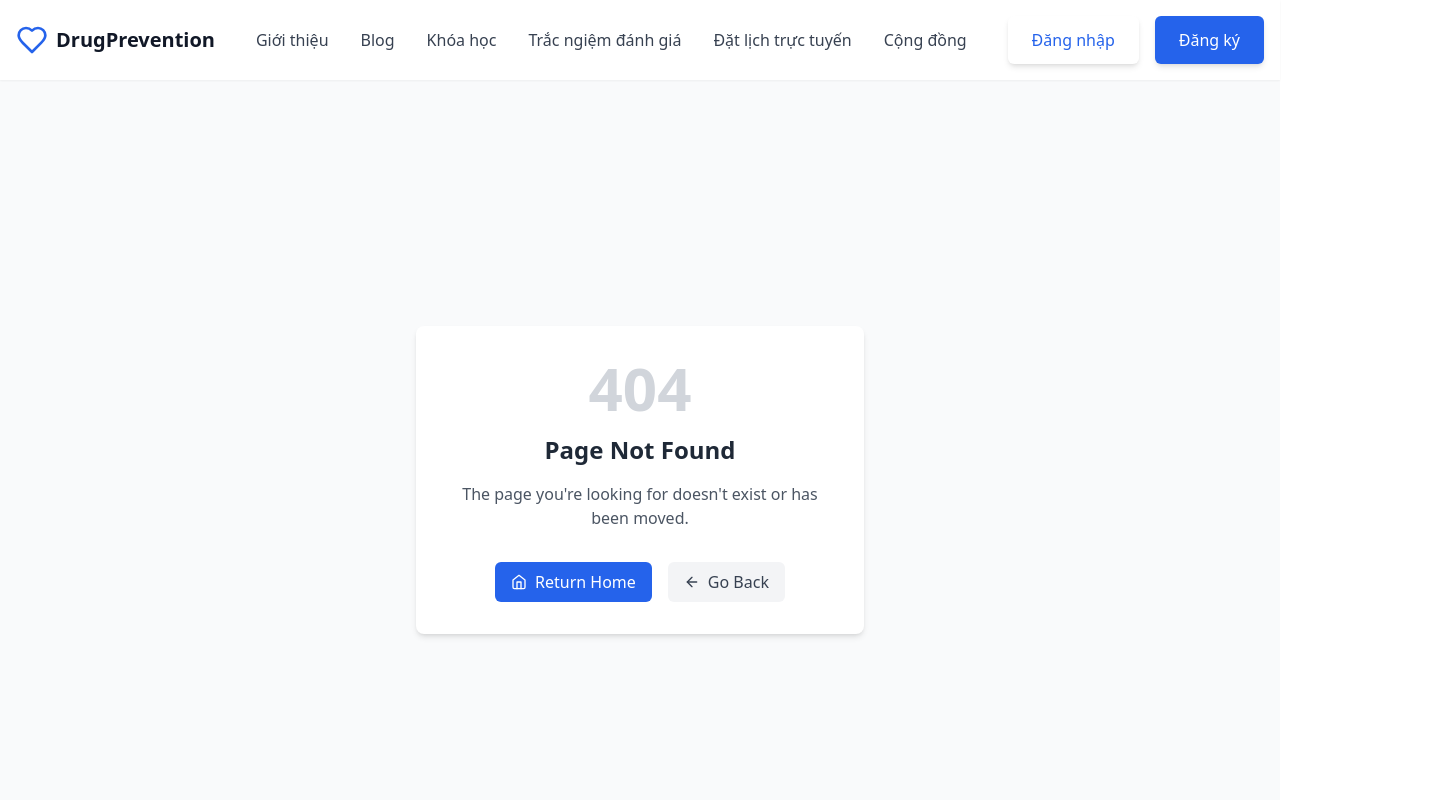
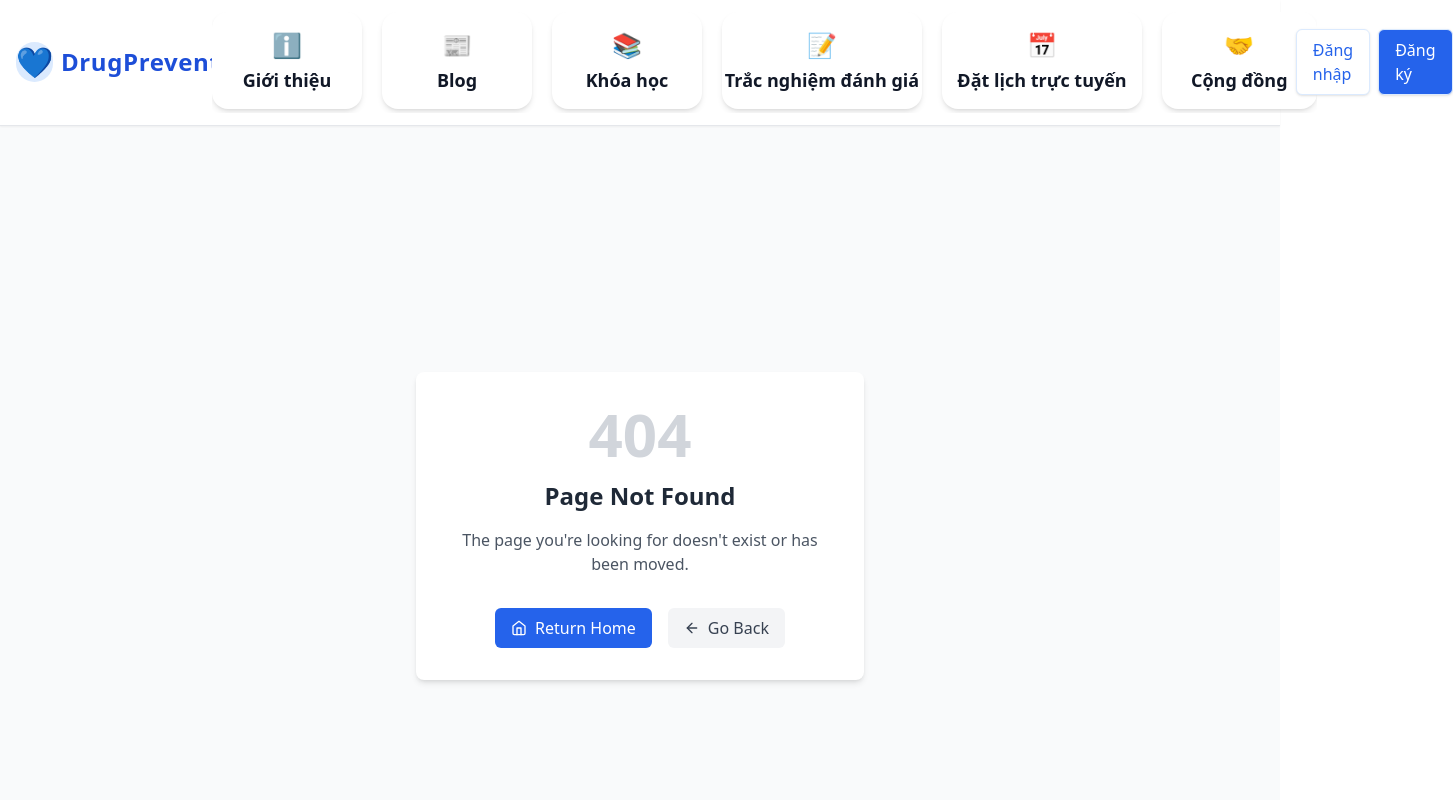
Before and after one commit to Rinnn465/DrugUsePreventionProject, a React (Vite) app in the folder client/: page /feedback/1 in a window 1280 px wide. Shown: the top 800 px of the page, 1453 px wide, since content can reach past the window. Built offline with nearby package versions, Linux system fonts and the light colour scheme.

Commit message:
homepage update

```diff
--- a/client/src/components/Header.tsx
+++ b/client/src/components/Header.tsx
@@ -1,24 +1,49 @@
 import React, { useEffect } from 'react';
 import { Link, NavLink } from 'react-router-dom';
-import { Heart, Menu, X, User } from 'lucide-react';
 import Tippy from '@tippyjs/react/headless';
 import { useUser } from '../context/UserContext';
 
-interface HeaderProps {
-  toggleMobileMenu: () => void;
-}
+const navMenus = [
+  {
+    to: '/about',
+    label: 'Giới thiệu',
+    icon: 'ℹ️',
+  },
+  {
+    to: '/article',
+    label: 'Blog',
+    icon: '📰',
+  },
+  {
+    to: '/courses',
+    label: 'Khóa học',
+    icon: '📚',
+  },
+  {
+    to: '/assessments',
+    label: 'Trắc nghiệm đánh giá',
+    icon: '📝',
+  },
+  {
+    to: '/appointments',
+    label: 'Đặt lịch trực tuyến',
+    icon: '📅',
+  },
+  {
+    to: '/community-programs',
+    label: 'Cộng đồng',
+    icon: '🤝',
+  },
+];
 
-const Header: React.FC<HeaderProps> = ({ toggleMobileMenu }) => {
-
+const Header: React.FC = () => {
   let { user, setUser } = useUser();
   useEffect(() => {
     const storedUser = localStorage.getItem('user');
-    // console.log(storedUser);
-
     if (storedUser) {
       setUser(JSON.parse(storedUser));
     }
-  }, [])
+  }, []);
 
   const handleLogout = () => {
     fetch('http://localhost:5000/api/auth/logout', {
@@ -36,128 +61,84 @@ const Header: React.FC<HeaderProps> = ({ toggleMobileMenu }) => {
         }
       })
       .catch(err => console.error('Error:', err));
-  }
+  };
 
   return (
-    <header className="sticky top-0 z-50 bg-white/90 backdrop-blur-md shadow-sm">
-      <div className="container mx-auto px-4 py-4 flex items-center justify-between">
-        <Link to="/" className="flex items-center gap-2">
-          <Heart className="h-8 w-8 text-primary-600" />
-          <span className="font-bold text-xl text-gray-900">DrugPrevention</span>
+    <header className="sticky top-0 z-50 bg-white shadow-sm border-b">
+      <div className="container mx-auto px-4 py-3 flex items-center justify-between gap-4">
+        {/* Logo */}
+        <Link to="/" className="flex items-center gap-2 min-w-[180px]">
+          <span className="inline-block h-10 w-10 rounded-full bg-primary-100 flex items-center justify-center">
+            <span role="img" aria-label="logo" className="text-3xl">💙</span>
+          </span>
+          <span className="font-bold text-2xl text-primary-700 tracking-wide">DrugPrevention</span>
         </Link>
-
-        {/* Desktop Navigation */}
-        <nav className="hidden md:flex items-center space-x-8">
+        {/* Menu điều hướng dạng card */}
+        <nav className="flex-1 flex justify-center">
+          <div className="flex gap-5 overflow-x-auto scrollbar-thin pb-1">
+            {navMenus.map((item, idx) => (
               <NavLink
-            to="/about"
+                to={item.to}
+                key={idx}
                 className={({ isActive }) =>
-              isActive ? "text-primary-600 font-medium" : "text-gray-700 hover:text-primary-600 transition-colors"
+                  `flex flex-col items-center justify-center bg-white rounded-2xl shadow-md px-7 py-4 min-w-[150px] max-w-[200px] hover:shadow-lg transition group border border-transparent hover:border-primary-200 text-center whitespace-nowrap select-none ${isActive ? 'border-primary-500 shadow-lg' : ''}`
                 }
+                style={{ minHeight: 80 }}
               >
-            Giới thiệu
+                <span className="text-2xl mb-2">{item.icon}</span>
+                <span className="text-lg font-semibold text-gray-900 group-hover:text-primary-600 transition leading-tight">
+                  {item.label}
+                </span>
               </NavLink>
-          <NavLink
-            to="/article"
-            className={({ isActive }) =>
-              isActive ? "text-primary-600 font-medium" : "text-gray-700 hover:text-primary-600 transition-colors"
-            }
-          >
-            Blog
-          </NavLink>
-          <NavLink
-            to="/courses"
-            className={({ isActive }) =>
-              isActive ? "text-primary-600 font-medium" : "text-gray-700 hover:text-primary-600 transition-colors"
-            }
-          >
-            Khóa học
-          </NavLink>
-          <NavLink
-            to="/assessments"
-            className={({ isActive }) =>
-              isActive ? "text-primary-600 font-medium" : "text-gray-700 hover:text-primary-600 transition-colors"
-            }
-          >
-            Trắc ngiệm đánh giá
-          </NavLink>
-          <NavLink
-            to="/appointments"
-            className={({ isActive }) =>
-              isActive ? "text-primary-600 font-medium" : "text-gray-700 hover:text-primary-600 transition-colors"
-            }
-          >
-            Đặt lịch trực tuyến
-          </NavLink>
-          <NavLink
-            to="/community-programs"
-            className={({ isActive }) =>
-              isActive ? "text-primary-600 font-medium" : "text-gray-700 hover:text-primary-600 transition-colors"
-            }
-          >
-            Cộng đồng
-          </NavLink>
-
+            ))}
+          </div>
         </nav>
-
-        {user ? <div className="flex items-center gap-4">
+        {/* User/account */}
+        <div className="min-w-[120px] flex justify-end">
+          {user ? (
             <Tippy
               interactive
-            // visible={true}
-            render={(attrs) => {
-              return (
-                <div
-                  className='bg-white shadow-lg rounded-md p-4'
-                  tabIndex={-1} {...attrs}
-                >
+              render={(attrs) => (
+                <div className='bg-white shadow-lg rounded-md p-4' tabIndex={-1} {...attrs}>
                   <div className="flex flex-col gap-2">
-                    {/* <Link to={`/profile/${user?.AccountID}`} className="flex items-center gap-2 text-gray-700 hover:text-primary-600 transition-colors">
-                      <User className="h-5 w-5" />
-                      <span>Hồ sơ</span>
-                    </Link> */}
                     <Link to={`/dashboard/${user?.AccountID}`} className="flex items-center gap-2 text-gray-700 hover:text-primary-600 transition-colors">
-                      <User className="h-5 w-5" />
+                      <span role="img" aria-label="user" className="text-2xl">👤</span>
                       <span>Dashboard</span>
                     </Link>
                     <button
                       onClick={handleLogout}
                       className="flex items-center gap-2 text-gray-700 hover:text-primary-600 transition-colors">
-                      <User className="h-5 w-5" />
+                      <span role="img" aria-label="logout">🚪</span>
                       <span>Đăng xuất</span>
                     </button>
                   </div>
                 </div>
-              )
-            }}
+              )}
             >
-            <div className='flex gap-2'>
-              <User className="h-5 w-5" />
-              <span className='select-none text-black-500'>{user.Username}</span>
+              <div className='flex gap-2 items-center cursor-pointer'>
+                <span role="img" aria-label="user" className="text-3xl">👤</span>
+                <span className='select-none text-black-500 font-semibold'>{user.Username}</span>
               </div>
             </Tippy>
-          <button
-            className="md:hidden text-gray-700 focus:outline-none"
-            onClick={toggleMobileMenu}
-            aria-label="Toggle menu"
-          >
-            <Menu className="h-6 w-6" />
-          </button>
-        </div> :
-          <div className="flex items-center gap-4">
+          ) : (
+            <div className="flex items-center gap-2">
               <Link
                 to="/login"
-              className="inline-block bg-white text-primary-600 px-6 py-3 rounded-md shadow-md hover:bg-gray-100 transition-colors font-medium"
+                className="inline-block bg-white text-primary-600 px-4 py-2 rounded-md shadow hover:bg-gray-100 transition-colors font-medium border border-primary-100"
               >
                 Đăng nhập
               </Link>
               <Link
                 to="/signup"
-              className="inline-block bg-primary-600 text-white px-6 py-3 rounded-md shadow-md hover:bg-primary-700 transition-colors font-medium"
+                className="inline-block bg-primary-600 text-white px-4 py-2 rounded-md shadow hover:bg-primary-700 transition-colors font-medium border border-primary-100"
               >
                 Đăng ký
               </Link>
-          </div>}
             </div>
-    </header >
+          )}
+        </div>
+      </div>
+    </header>
   );
 };
 
--- a/client/src/components/home/HeroSection.tsx
+++ b/client/src/components/home/HeroSection.tsx
@@ -1,30 +1,46 @@
-import React from 'react';
+import React, { useEffect, useState } from 'react';
 import { Link } from 'react-router-dom';
 
+// Ảnh nền chủ đề phòng chống ma túy do user cung cấp, bao gồm cả ảnh banner slogan có chữ
+const backgrounds = [
+  'https://resource.kinhtedothi.vn/resources2025/1/users/186/0000000000000000-17483525682831984571985-1748394118.jpg',
+  'https://pcmatuy.bocongan.gov.vn/Portals/0/N%C4%82M%202025/HUY%20H%C3%80%20-2025/27.jpg?ver=2025-06-12-192749-710',
+  'https://datafiles.nghean.gov.vn/nan-ubnd/4147/quantritintuc20236/mt1638216685949813674.jpg',
+  'https://ninhson.tayninh.gov.vn/uploads/news/2024_06/noi-khong-voi-ma-tuy.jpg',
+  // Thêm ảnh banner slogan có chữ nếu có
+  // 'https://i.imgur.com/0QwQw7A.png',
+];
+
 const HeroSection: React.FC = () => {
+  const [bgIndex, setBgIndex] = useState(0);
+  const [fade, setFade] = useState(true);
+
+  useEffect(() => {
+    const interval = setInterval(() => {
+      setFade(false);
+      setTimeout(() => {
+        setBgIndex((prev) => (prev + 1) % backgrounds.length);
+        setFade(true);
+      }, 500);
+    }, 4000);
+    return () => clearInterval(interval);
+  }, []);
+
   return (
-    <section className="relative bg-gradient-to-r from-primary-600 to-primary-800 text-white pb-0 border-b-4 border-b-blue-100">
-      {/* Background pattern */}
-      <div className="absolute inset-0 opacity-10">
-        <svg className="w-full h-full" xmlns="http://www.w3.org/2000/svg" viewBox="0 0 800 800">
-          <defs>
-            <pattern id="grid" width="50" height="50" patternUnits="userSpaceOnUse">
-              <circle cx="25" cy="25" r="1" fill="white" />
-            </pattern>
-          </defs>
-          <rect width="100%" height="100%" fill="url(#grid)" />
-        </svg>
-      </div>
-
-      <div className="container mx-auto px-4 py-24 relative z-10">
-        <div className="max-w-3xl mx-auto text-center">
-          <h1 className="text-4xl md:text-5xl lg:text-6xl font-bold mb-6 animate-fade-in">
-            Vì một cộng đồng <br /> không tồn tại ma túy
-          </h1>
-          <p className="text-xl md:text-2xl mb-8 text-primary-100">
-            Nền tảng hỗ trợ phòng ngừa ma túy đầu tiên của Việt Nam
-          </p>
-        </div>
+    <section
+      className="relative text-white shadow-lg rounded-b-3xl"
+      style={{ minHeight: 420 }}
+    >
+      {/* Ảnh nền động */}
+      <div className="absolute inset-0 w-full h-full z-0 rounded-b-3xl overflow-hidden">
+        <img
+          src={backgrounds[bgIndex]}
+          alt="background hero"
+          className={`w-full h-full object-cover transition-opacity duration-700 ${fade ? 'opacity-100' : 'opacity-0'}`}
+          style={{ minHeight: 420 }}
+        />
+        {/* Overlay gradient xanh tím */}
+        <div className="absolute inset-0 bg-gradient-to-br from-primary-800/80 via-indigo-700/70 to-blue-600/60" />
       </div>
     </section>
   );
```
Also changed, not shown: client/src/components/blog/BlogPostCard.tsx (+40 -16 lines). Lines whose indentation alone changed are shown as unchanged.
